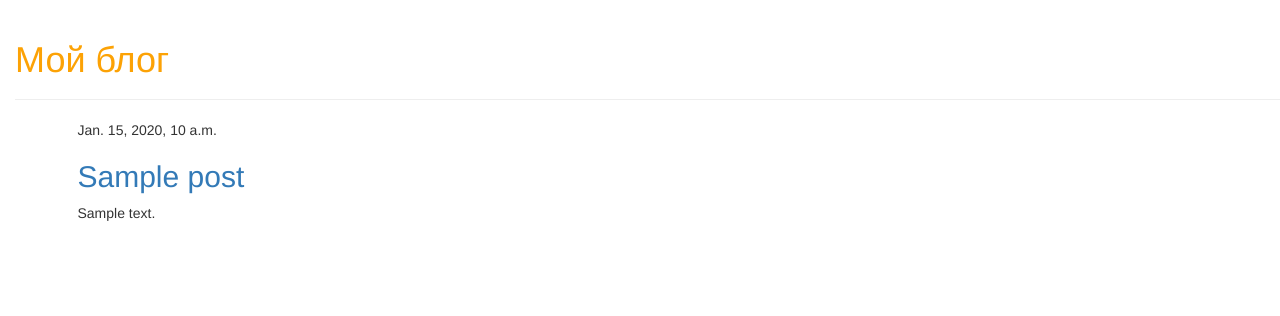
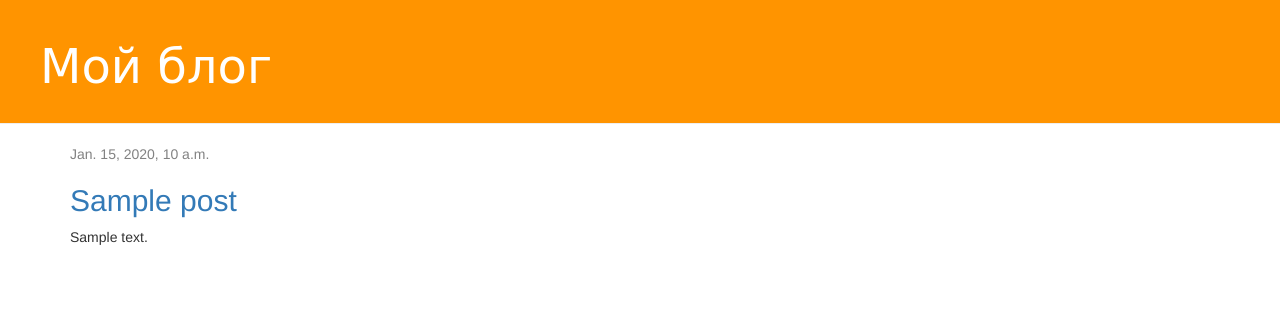
Before and after one commit to alabugevaaa/my-first-blog, a Django app: template blog/templates/blog/post_detail.html in a window 1280 px wide. Shown: the top 316 px of the page. Run offline with Django 3.2, Linux system fonts and the light colour scheme; the template is opened without the code that fills it: most values are stand-ins (such as "Sample title", 1, 10 or a date in 2020); some libraries are stand-ins or nearby versions.

Commit message:
Modified CSS

```diff
--- a/blog/static/css/blog.css
+++ b/blog/static/css/blog.css
@@ -1,6 +1,47 @@
-body {
-	padding-left: 15px;
+.page-header {
+	background-color: #ff9400;
+	margin-top: 0;
+	padding: 20px 20px 20px 40px;
 }
-h1 a {
-	color: #FCA205;
+
+.page-header h1, .page-header h1 a, .page-header h1 a:visited, .page-headerh1 a:active {
+	color: #fff;
+	font-size: 36pt;
+	text-decoration: none;
 }
+
+
+h1 {
+	font-family: 'Lobster', cursive;
+}
+
+.date {
+	color: #828282;
+}
+
+.save {
+	float: right;
+}
+
+.post-form textarea, .post-form input {
+	width: 100%;
+}
+
+a.btn {
+	float: right;
+}
+
+.top-menu, .top-menu:hover, .top-menu:visited {
+	color: #fff;
+	float: right;
+	font-size: 26pt;
+	margin: 20px 20px;
+}
+
+.post {
+	margin-bottom: 70px;
+}
+
+.post h1 a, .post h1 a:visited {
+	color: #000;
+}
--- a/blog/templates/blog/base.html
+++ b/blog/templates/blog/base.html
@@ -17,7 +17,7 @@
 
 	<div class="content container">
 		<div class="row">
-			<div class="col-md-8">
+			<div class="col-md-12">
 			{% block content %}
 			{% endblock %}
 			</div>
--- a/blog/templates/blog/post_detail.html
+++ b/blog/templates/blog/post_detail.html
@@ -1,14 +1,20 @@
 {% extends 'blog/base.html' %}
 {% block content %}
 	<div class="post">
+		<div class="row">
+			<div class="col-md-6">
 				{% if post.published_date %}
 					<div class="date">
 						{{ post.published_date }}
 					</div>
 				{% endif %}
+			</div>
+			<div class="col-md-6">
 				{% if user.is_authenticated %}
 					<a href="{% url 'post_edit' pk=post.pk %}" class="btn btn-default"><span class="glyphicon glyphicon-pencil"></span></a>
 				{% endif %}
+			</div>
+		</div>
 		<h2><a href="{% url 'post_detail' pk=post.pk %}">{{ post.title }}</a></h2>
 		<p>{{ post.text|linebreaksbr }}</p>
 	</div>
```
Lines whose indentation alone changed are shown as unchanged.
